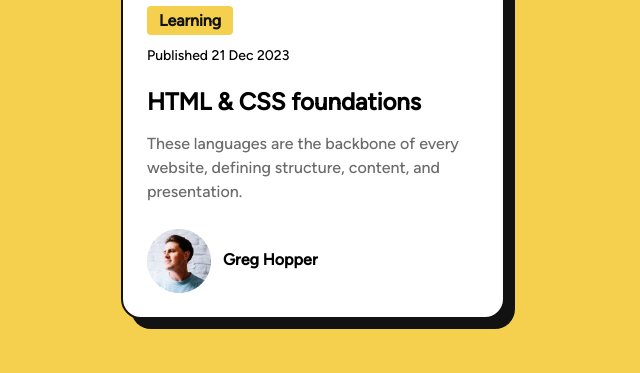
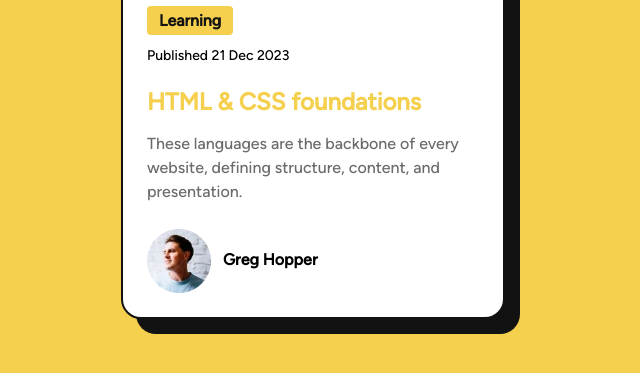
Before and after one commit to bogdanpr97/blog-preview, a plain HTML site: page index.html in a window 1280 px wide. In both pictures the pointer is over the element 640 px from the left and 408 px from the top of the page. Shown: the part 373-746 px from the top of the page, without its empty margins (327-967 px from the left). Drawn offline with Linux system fonts and the light colour scheme.

Commit message:
fix transition

```diff
--- a/styles.css
+++ b/styles.css
@@ -7,7 +7,6 @@
 }
 
 :root {
-  /* colors */
   --yellow: hsl(47, 88%, 63%);
   --gray-950: hsl(0, 0%, 7%);
   --gray-500: hsl(0, 0%, 42%);
@@ -51,6 +50,15 @@ article {
   padding: var(--spacing-300);
   border: 2px solid var(--gray-950);
   box-shadow: var(--gray-950) 10px 10px;
+  transition: all 0.5s ease-out;
+}
+
+article:hover {
+  h1 {
+    color: var(--yellow);
+  }
+
+  box-shadow: var(--gray-950) 15px 15px;
 }
 
 .rights {
@@ -68,6 +76,7 @@ h1 {
   font-size: 24px;
   margin-bottom: var(--spacing-150);
   color: var;
+  transition: all 0.5s ease-out;
 }
 
 .description {
```
